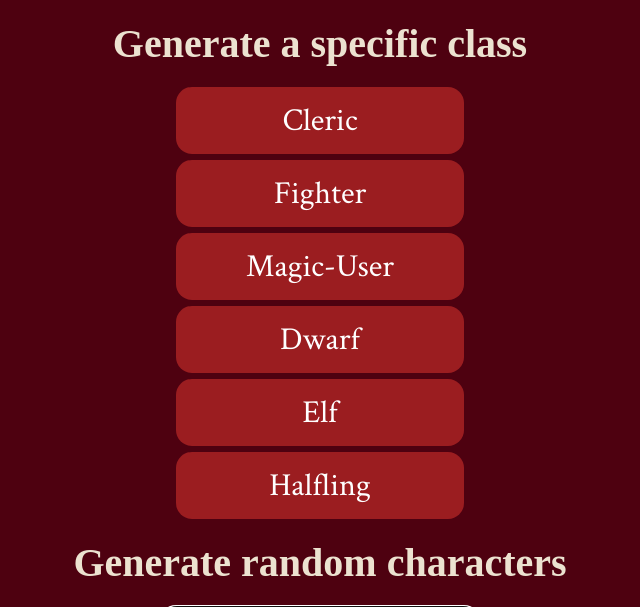
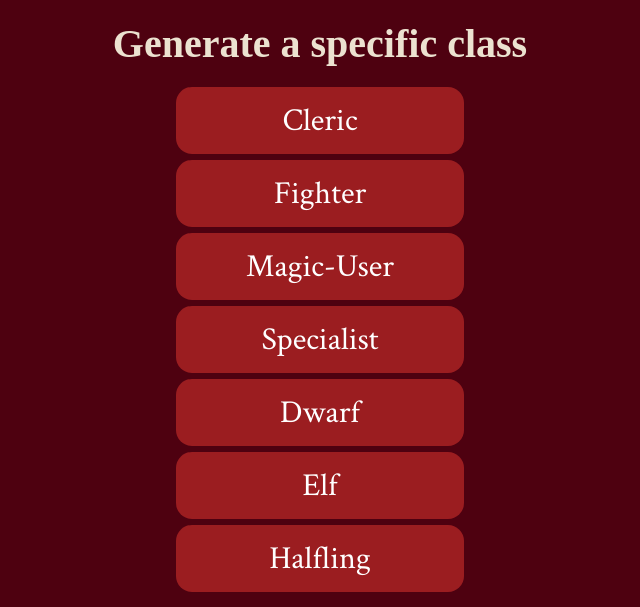
Before and after one commit to Haplo-Dragon/lament, a Flask app: page /character in a window 1280 px wide. Shown: the top 607 px of the page, without its empty margins (320-960 px from the left). Run offline with Flask 2, Linux system fonts and the light colour scheme; some web fonts are replaced.

Commit message:
Add Specialist to class choices

```diff
--- a/templates/lament/lament.html
+++ b/templates/lament/lament.html
@@ -13,6 +13,7 @@
         <input type="submit" class="specificclass" name="desired_class" value="Cleric">
         <input type="submit" class="specificclass" name="desired_class" value="Fighter">
         <input type="submit" class="specificclass" name="desired_class" value="Magic-User">
+        <input type="submit" class="specificclass" name="desired_class" value="Specialist">
         <input type="submit" class="specificclass" name="desired_class" value="Dwarf">
         <input type="submit" class="specificclass" name="desired_class" value="Elf">
         <input type="submit" class="specificclass" name="desired_class" value="Halfling">
```
